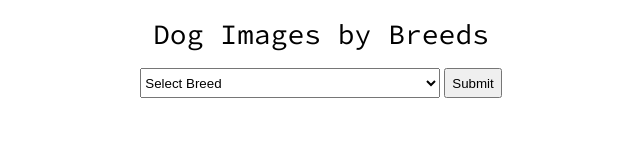
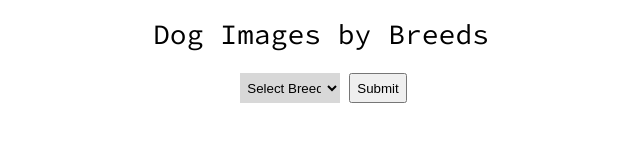
Before and after one commit to nyanxhtet/dog-images, a plain HTML site: page index.html in a window 1280 px wide. Shown: the whole page, without its empty margins (319-959 px from the left). Drawn offline with nearby package versions, Linux system fonts and the light colour scheme; no server answers.

Commit message:
styled option bar

```diff
--- a/css/styles.css
+++ b/css/styles.css
@@ -123,6 +123,11 @@ table {
 #breeds{
   width: 300px;
   height: 30px;
+  width: 100px;
+  background-color: rgba(60,60,60, .2);
+  border: none;
+  margin: 5px;
+  padding: 3px;
 }
 
 #submitButton{
```
